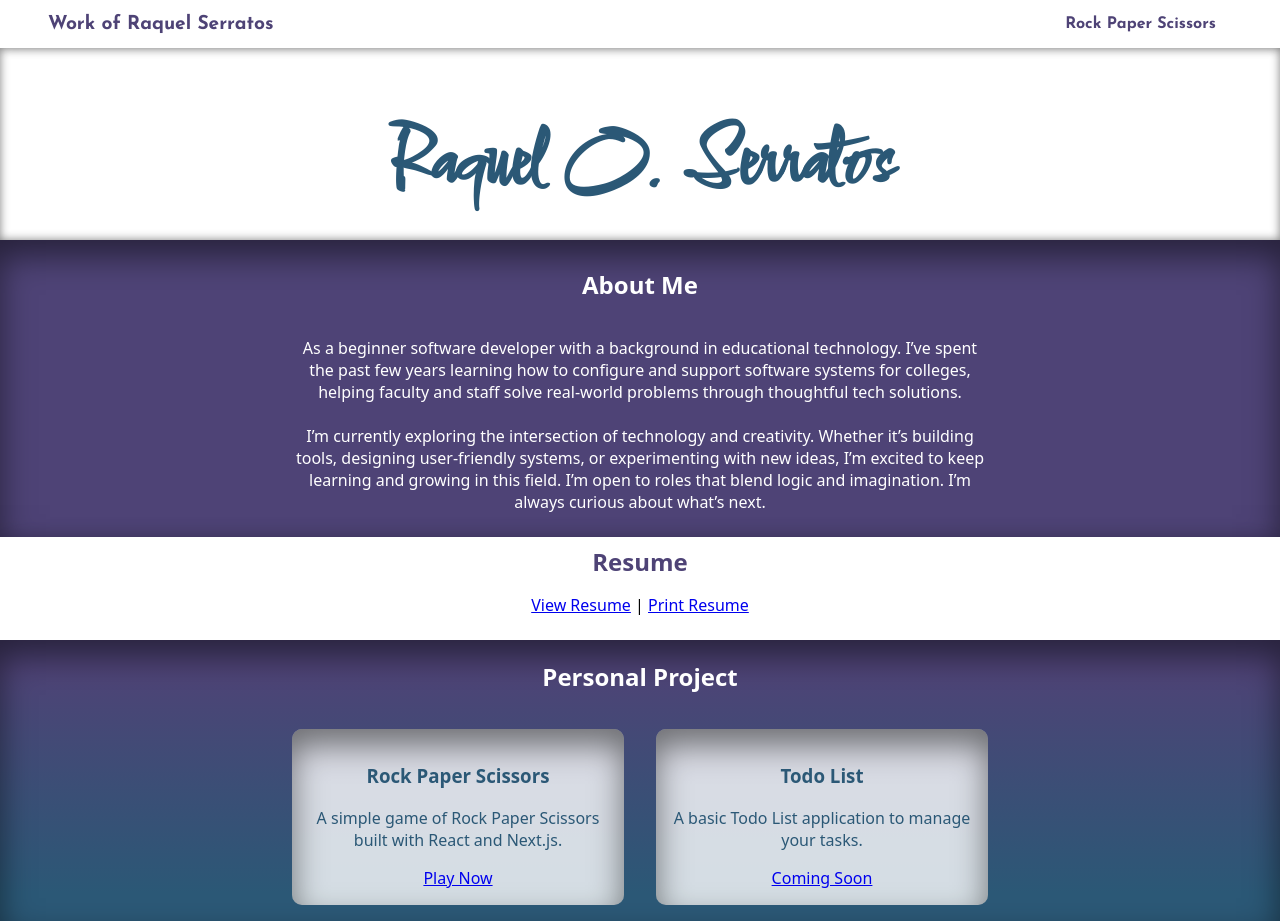
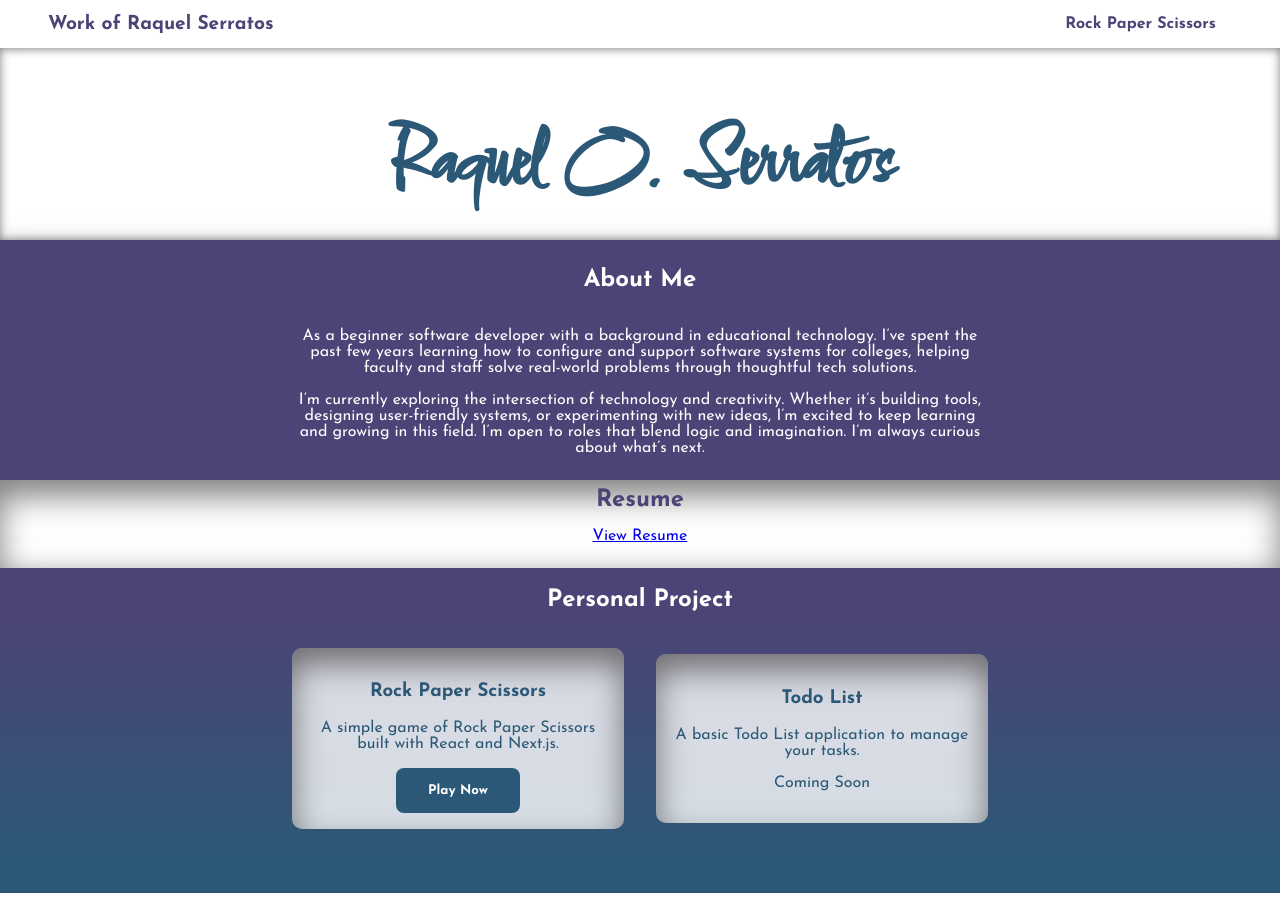
Before and after one commit to rserratos1/WWWCourseProjects, a Next.js app in the folder my-main-app/: page / in a window 1280 px wide. After the commit the page ends 893 px from the top, so only its background shows below. Built offline with nearby package versions, Linux system fonts and the light colour scheme; a web font is replaced by a local one.

Commit message:
Updating the layout and links on the landing page

```diff
--- a/my-main-app/src/app/landingPage/landingPage.css
+++ b/my-main-app/src/app/landingPage/landingPage.css
@@ -2,9 +2,7 @@
 
 .landingPage {
     text-align: center;
-    font-family: var(--third-font);
     background: #FFF;
-
     width: 100%;
     color: #ffffff;
 }
@@ -30,7 +28,7 @@
     align-items: center;
     justify-content: center;
     background-color: var(--secondary-color);
-    box-shadow: inset 0rem 1rem 2rem rgba(0, 0, 0, 0.5);
+    box-shadow: 0rem 1rem 2rem rgba(0, 0, 0, 0.5);
     padding: 0.5rem;
     margin: 0 auto;
 }
@@ -46,7 +44,7 @@
     align-items: center;
     justify-content: center;
     background-color: #fff;
-    box-shadow: 0rem 1rem 2rem rgba(0, 0, 0, 0.5);
+    box-shadow:inset 0rem 1rem 2rem rgba(0, 0, 0, 0.5);
     padding: 0.5rem;
     margin: 0 auto;
     color: #000;
@@ -62,11 +60,12 @@
     flex-direction: column;
     align-items: center;
     justify-content: center;
-    box-shadow: inset 0rem 1rem 2rem rgba(0, 0, 0, 0.5);
+    box-shadow: 0rem 1rem 2rem rgba(0, 0, 0, 0.5);
 
     background: linear-gradient(180deg,
             rgba(78, 67, 118, 1) 10%,
             rgba(43, 88, 118, 1) 90%);
+    padding-bottom: 3rem;
 }
 
 .game-list {
@@ -83,6 +82,30 @@
     border-radius: 10px;
     width: 300px;
     color: var(--primary-color);
+}
+
+.PlayNow {
+    padding: 1rem 2rem;
+    background-color: var(--primary-color);
+    color: #fff;
+    text-decoration: none;
+    font-weight: bold;
+    border: none;
+    border-radius: 0.5rem;
+    cursor: pointer;
+    transition: background-color 0.3s ease;
+    font-family: var(--body-font);
+}
+
+.PlayNow:hover {
+    background-color: var(--secondary-color);
+    box-shadow: inset 0rem 1rem 2rem rgba(0, 0, 0, 0.2);
+}
+
+.PlayNow:active {
+    background-color: var(--primary-color);
+    box-shadow: 0rem 1rem 2rem rgba(0, 0, 0, 0.5);
+    transition: 0.10s ease;
 }
 
 /* div {
--- a/my-main-app/src/app/landingPage/page.js
+++ b/my-main-app/src/app/landingPage/page.js
@@ -29,12 +29,12 @@ export default function LandingPage() {
       <section className="resume-section">
         <h2>Resume</h2>
         <p>
-          <a href="/" target="_blank" rel="noopener noreferrer">
+          <a
+            href="https://drive.google.com/open?id=1jE0qOClBzD2ukse53RkKoletbR9AsBqP&usp=drive_fs"
+            target="_blank"
+            rel="noopener noreferrer"
+          >
             View Resume
-          </a>
-          &nbsp;|&nbsp;
-          <a href="/" target="_blank" rel="noopener noreferrer">
-            Print Resume
           </a>
         </p>
       </section>
@@ -47,13 +47,17 @@ export default function LandingPage() {
             <p>
               A simple game of Rock Paper Scissors built with React and Next.js.
             </p>
-            <a href="/rockPaperScissors_2">Play Now</a>
+            <a href="/rockPaperScissors_2">
+              <button className="PlayNow" id="playNowButton">
+                Play Now
+              </button>
+            </a>
           </div>
 
           <div className="todo-list">
             <h3>Todo List</h3>
             <p>A basic Todo List application to manage your tasks.</p>
-            <a href="/">Coming Soon</a>
+            <p>Coming Soon</p>
           </div>
         </div>
       </section>
```
